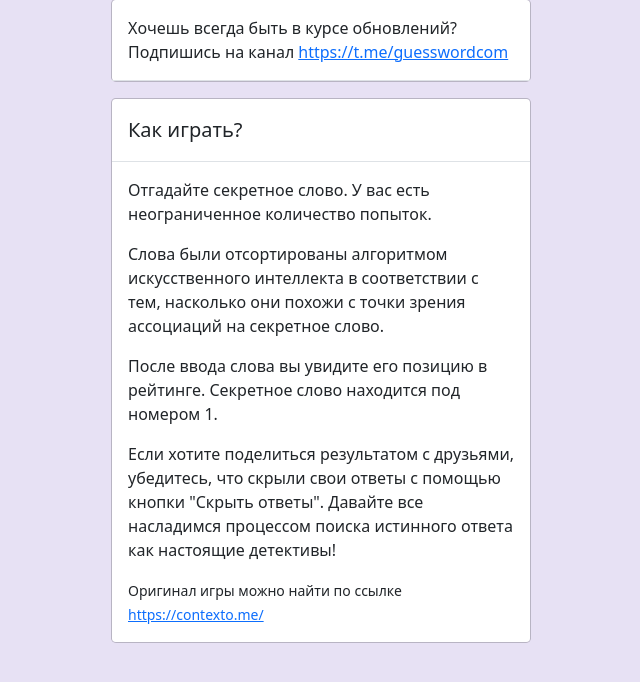
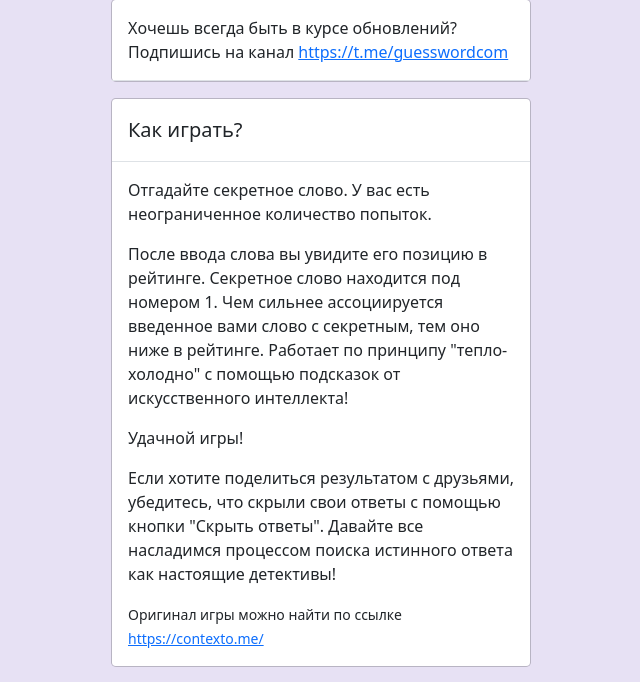
Before and after one commit to EgorovM/contextto, a Django app: page / in a window 1280 px wide. Shown: the part 213-895 px from the top of the page, without its empty margins (319-959 px from the left). Before the commit the page ends 856 px from the top, so only its background shows below. Run offline with Django 4.2, Linux system fonts and the light colour scheme; data comes from the database, SQL or seed files in the repository; data that the repository does not hold is empty.

Commit message:
[feat] add ё handler

```diff
--- a/templates/index.html
+++ b/templates/index.html
@@ -115,13 +115,9 @@
               </div>
               <div class="modal-body">
                   <p>Отгадайте секретное слово. У вас есть неограниченное количество попыток.</p>
-
-                  <p>Слова были отсортированы алгоритмом искусственного интеллекта в соответствии с тем, насколько они похожи с точки зрения ассоциаций на секретное слово.</p>
-
-                  <p>После ввода слова вы увидите его позицию в рейтинге. Секретное слово находится под номером 1.</p>
-
+                  <p>Чем сильнее ассоциируется введенное вами слово с секретным, тем оно выше в рейтинге.</p>
+                  <p>После ввода слова вы увидите его позицию в рейтинге. Секретное слово находится под номером 1. Работает по принципу "тепло-холодно" с помощью искусственного интеллекта!</p>
                   <p>Если хотите поделиться результатом с друзьями, убедитесь, что скрыли свои ответы с помощью кнопки "Скрыть ответы". Давайте все насладимся процессом поиска истинного ответа как настоящие детективы!</p>
-
                   <p>Хочешь всегда быть в курсе обновлений? <br>Подпишись на <a href="https://t.me/guesswordcom">https://t.me/guesswordcom</a></p>
               </div>
             </div>
@@ -248,13 +244,14 @@
                   </div>
                   <div class="modal-body">
                       <p>Отгадайте секретное слово. У вас есть неограниченное количество попыток.</p>
-
-                      <p>Слова были отсортированы алгоритмом искусственного интеллекта в соответствии с тем, насколько они похожи с точки зрения ассоциаций на секретное слово.</p>
-
-                      <p>После ввода слова вы увидите его позицию в рейтинге. Секретное слово находится под номером 1.</p>
-
+                      <p>
+                          После ввода слова вы увидите его позицию в рейтинге.
+                          Секретное слово находится под номером 1.
+                          Чем сильнее ассоциируется введенное вами слово с секретным, тем оно ниже в рейтинге.
+                          Работает по принципу "тепло-холодно" с помощью подсказок от искусственного интеллекта!
+                      </p>
+                      <p>Удачной игры!</p>
                       <p>Если хотите поделиться результатом с друзьями, убедитесь, что скрыли свои ответы с помощью кнопки "Скрыть ответы". Давайте все насладимся процессом поиска истинного ответа как настоящие детективы!</p>
-
                       <small>Оригинал игры можно найти по ссылке <a href="https://contexto.me/">https://contexto.me/</a></small>
                   </div>
                 </div>
--- a/words/views.py
+++ b/words/views.py
@@ -39,7 +39,7 @@ def guess(request):
     user_session, created = UserSession.objects.get_or_create(session_id=session_id, keyword=day_keyword)
 
     guesser = WordGuesser()
-    guessed_word = request.POST["word"].strip().lower()
+    guessed_word = request.POST["word"].strip().lower().replace("ё", "е")
 
     if not guesser.has_word(guessed_word):
         return redirect(f'/?message=Я не знаю слово "{guessed_word}"')
```
Also changed, not shown: 1 other file.
